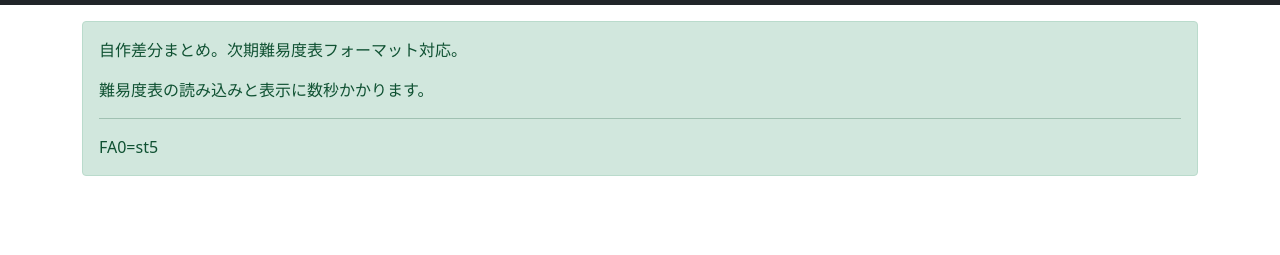
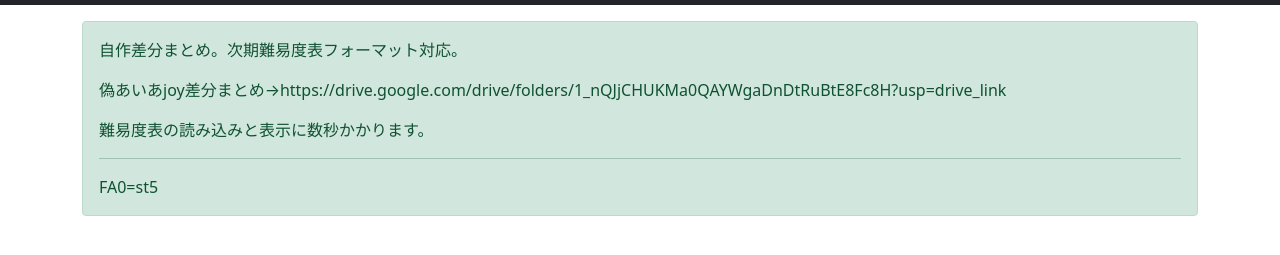
Before and after one commit to akaza2nd/FAIRjoy, a plain HTML site: page index.html in a window 1280 px wide. Shown: the part 45-300 px from the top of the page. Drawn offline with nearby package versions, Linux system fonts and the light colour scheme; no server answers.

Commit message:
Update index.html

```diff
--- a/index.html
+++ b/index.html
@@ -28,6 +28,7 @@
 
         <div class="alert alert-success mb-3" role="alert">
             <p>自作差分まとめ。次期難易度表フォーマット対応。</p>
+            <p>偽あいあjoy差分まとめ→https://drive.google.com/drive/folders/1_nQJjCHUKMa0QAYWgaDnDtRuBtE8Fc8H?usp=drive_link</p>
             <p>難易度表の読み込みと表示に数秒かかります。</p>
             <hr>
             <p class="mb-0">FA0=st5</p>
```
